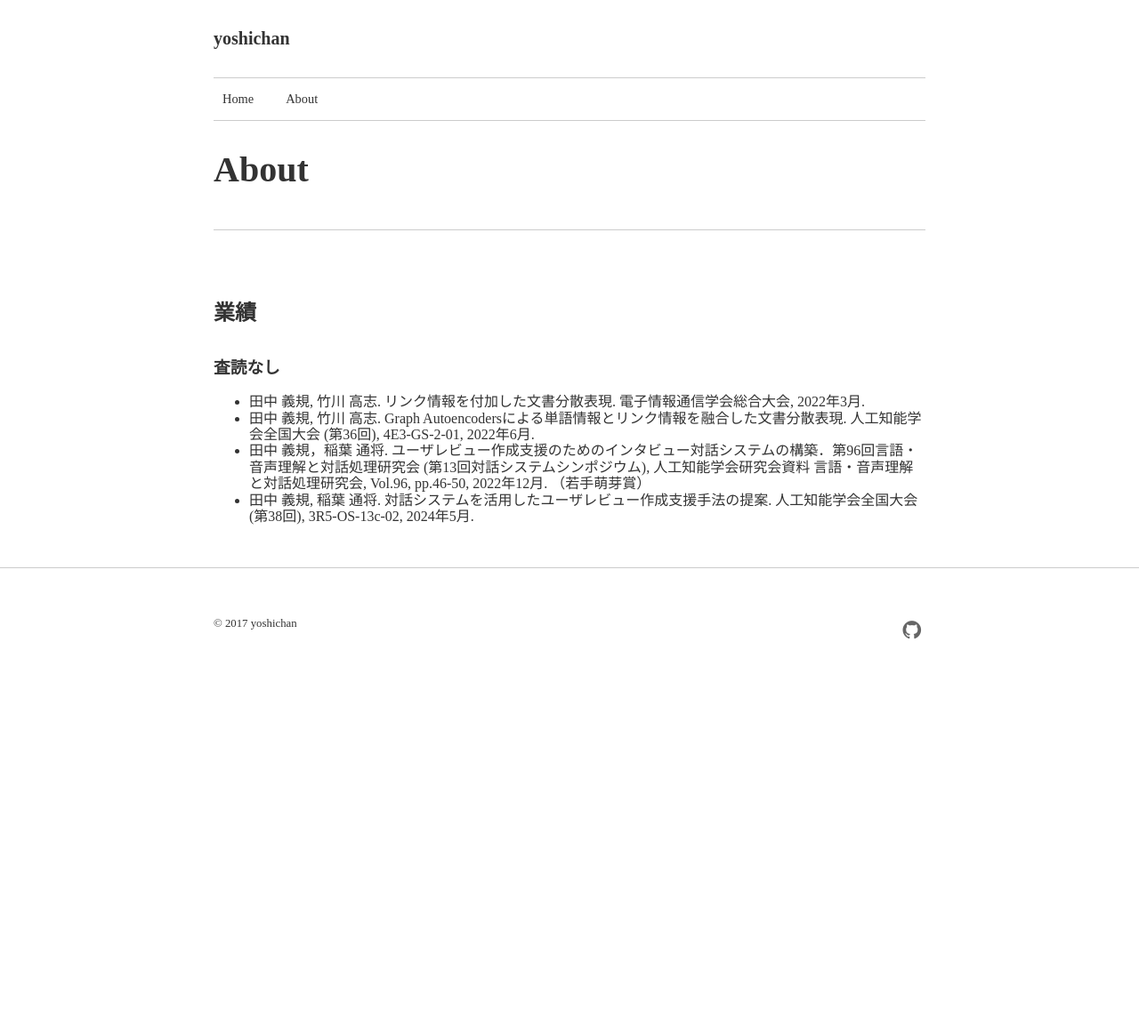
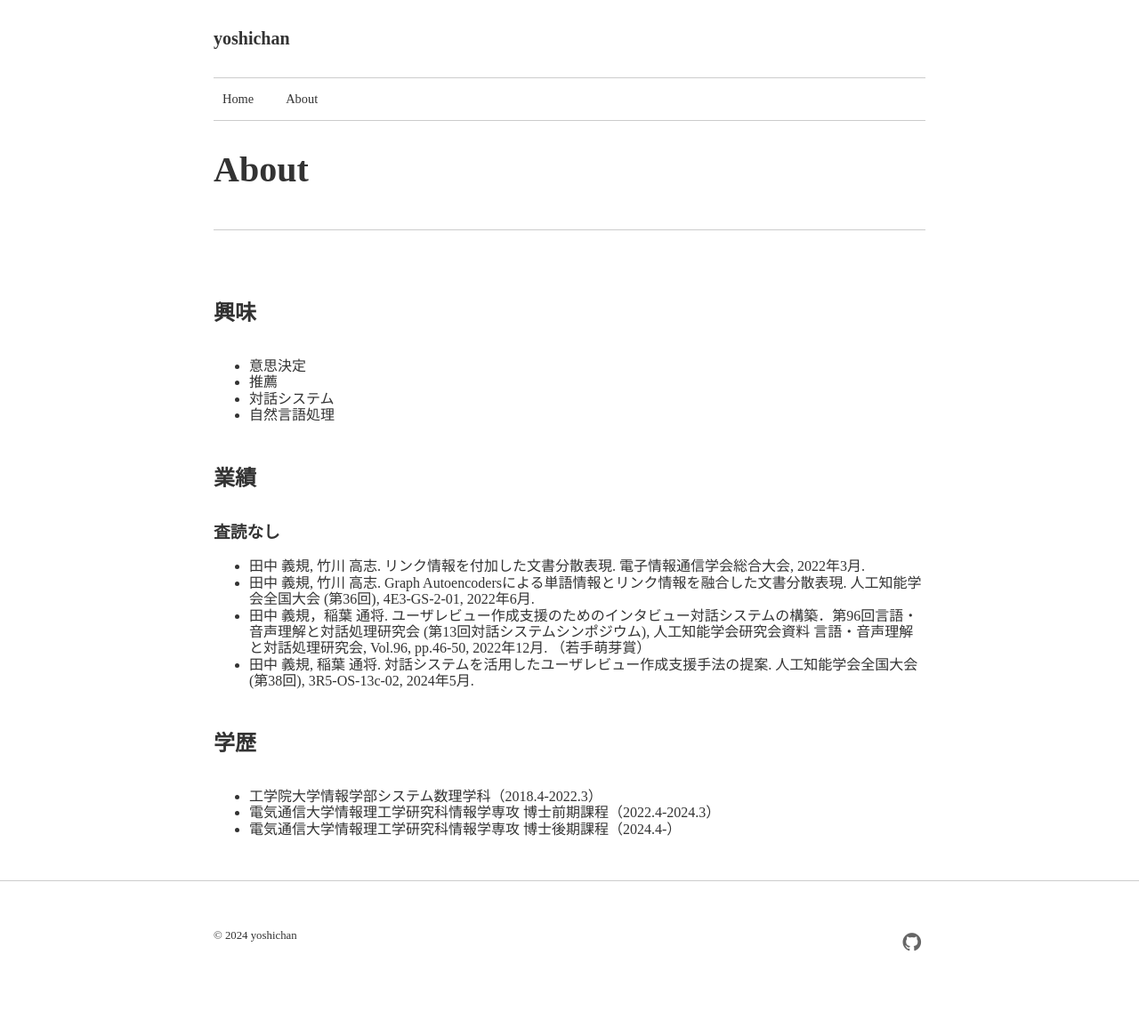
Before and after one commit to yoshi-chanaka/yoshi-chanaka.github.io, a Jekyll site: the page built from about.md, in a window 1280 px wide. Shown: the whole page at 89% size. Built offline with Jekyll 4.4.1, drawn with Linux system fonts in a browser that asks for light colours; nearby versions of some CDN libraries; before the commit the page ends 900 px from its top, so only the background shows below that.

Commit message:
update20240531

```diff
--- a/_layouts/default.html
+++ b/_layouts/default.html
@@ -40,7 +42,7 @@
     <footer class="footer">
         <div class="container">
             <div class="footer__container">
-        <p class="copyright"><small>&copy; 2017 {{ site.author.name }}</small></p>
+                <p class="copyright"><small>&copy; 2024 {{ site.author.name }}</small></p>
 
                 <div class="social-link">
                     {% if site.author.github %}
@@ -59,4 +61,5 @@
     </footer>
 
 </body>
+
 </html>
--- a/about.md
+++ b/about.md
@@ -4,6 +4,11 @@ title: About
 description: >
 permalink: /about/
 ---
+## 興味
+* 意思決定
+* 推薦
+* 対話システム
+* 自然言語処理
 
 ## 業績
 ### 査読なし
@@ -11,3 +16,8 @@ permalink: /about/
 * 田中 義規, 竹川 高志. Graph Autoencodersによる単語情報とリンク情報を融合した文書分散表現. 人工知能学会全国大会 (第36回), 4E3-GS-2-01, 2022年6月.
 * 田中 義規，稲葉 通将. ユーザレビュー作成支援のためのインタビュー対話システムの構築．第96回言語・音声理解と対話処理研究会 (第13回対話システムシンポジウム), 人工知能学会研究会資料 言語・音声理解と対話処理研究会, Vol.96, pp.46-50, 2022年12月. （若手萌芽賞）
 * 田中 義規, 稲葉 通将. 対話システムを活用したユーザレビュー作成支援手法の提案. 人工知能学会全国大会 (第38回), 3R5-OS-13c-02, 2024年5月.
+
+## 学歴
+* 工学院大学情報学部システム数理学科（2018.4-2022.3）
+* 電気通信大学情報理工学研究科情報学専攻 博士前期課程（2022.4-2024.3）
+* 電気通信大学情報理工学研究科情報学専攻 博士後期課程（2024.4-）
```
Also changed, not shown: other parts of _layouts/default.html (+4 -2 lines), _layouts/page.html (indentation only), _layouts/post.html (indentation only). Lines whose indentation alone changed are shown as unchanged.
